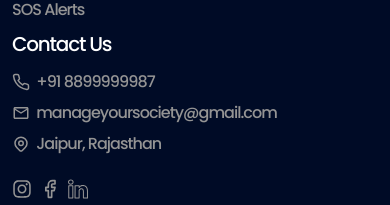
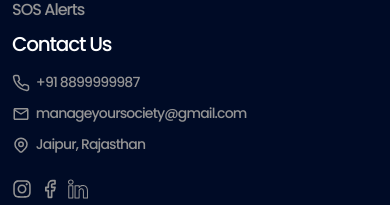
Before and after one commit to ankitfutureprofilez/society, a React (Create React App) app: page /contact-us in a window 390 px wide. Shown: the part 1665-1870 px from the top of the page. Built offline with nearby package versions, Linux system fonts and the light colour scheme.

Commit message:
Ghp Backedn

```diff
--- a/src/style.css
+++ b/src/style.css
@@ -349,7 +349,7 @@ a.feateue_btn:hover,a.feateue_btn:focus{background: #2c4b9d; border-color: #2c4b
 
 footer{padding: 60px 0 15px;}
 footer ul li a{ line-height: 24px;font-size: 16px;}
-.contact_info a{font-size: 16px;line-height: 26px;}
+.contact_info a{font-size: 14px;line-height: 26px;}
 .social-links a{margin-right: 8px;}
 .copyright{margin-top: 50px;padding-top: 15px;}
 .copyright p{font-size: 16px;line-height: 22px;}
```
